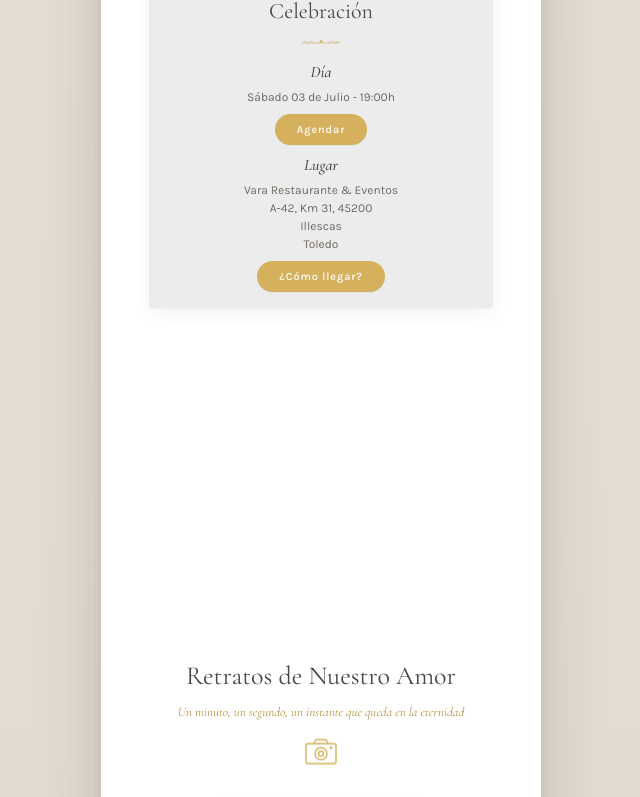
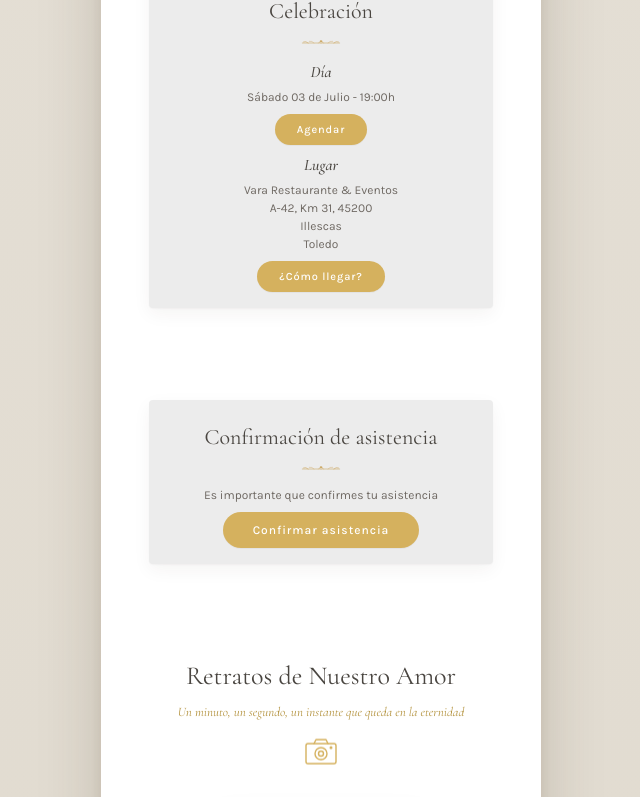
Before and after one commit to YerayCastillo13/BodaEugenioEsther, a React (Vite) app: page / in a window 1280 px wide. Shown: the part 1218-2015 px from the top of the page, without its empty margins (319-959 px from the left). Built offline with nearby package versions, Linux system fonts and the light colour scheme; a web font is replaced by a local one.

Commit message:
animaciones v2

```diff
--- a/App.jsx
+++ b/App.jsx
@@ -263,6 +263,7 @@ function Invitation() {
   // Refs para las secciones que se animarán
   const countdownRef = useRef(null);
   const eventCardRef = useRef(null);
+  const confirmRef = useRef(null);
   const galleryRef = useRef(null);
   const fiestaRef = useRef(null);
   const giftsRef = useRef(null);
@@ -271,6 +272,7 @@ function Invitation() {
   // Detectar cuando cada sección entra en viewport
   const countdownInView = useInView(countdownRef);
   const eventInView = useInView(eventCardRef);
+  const confirmInView = useInView(confirmRef);
   const galleryInView = useInView(galleryRef);
   const fiestaInView = useInView(fiestaRef);
   const giftsInView = useInView(giftsRef);
@@ -503,7 +505,7 @@ function Invitation() {
 
       <SectionDivider from="#ffffff" to="#ffffff" />
 
-      <section className="confirm animate-in">
+      <section className="confirm">
         <div ref={eventCardRef} className={`event-card ${eventInView ? 'animate-in' : ''}`}>
           <div className="event-icon"><RingsIcon /></div>
           <h3>Ceremonia<br/>&<br/>Celebración</h3>
@@ -520,13 +522,13 @@ function Invitation() {
       {/* <SectionDivider from="#ffffff" to="#ffffff" /> */}
 
       {/* ======= CONFIRMAR ASISTENCIA ======= */}
-      <section className="confirm animate-in">
+      <section className="confirm">
         {/* <h2 className="section-title">Confirmación de asistencia</h2>
         <p className="lead event-detail">Es importante que confirmes tu asistencia</p>
         <button className="btn-pill lg" onClick={() => setModal("confirm")}>Confirmar asistencia</button> */}
 
 
-      <div className="event-card">
+      <div ref={confirmRef} className={`event-card ${confirmInView ? 'animate-in' : ''}`}>
           <h3>Confirmación de asistencia</h3>
           <AdornoSmall className="event-divider" />
           <p className="event-detail">Es importante que confirmes tu asistencia</p>
```
